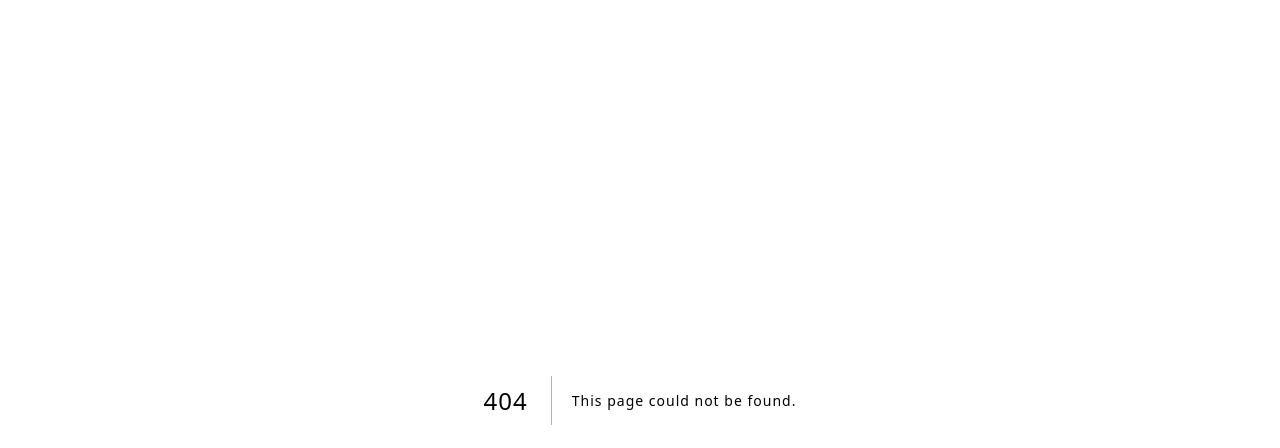
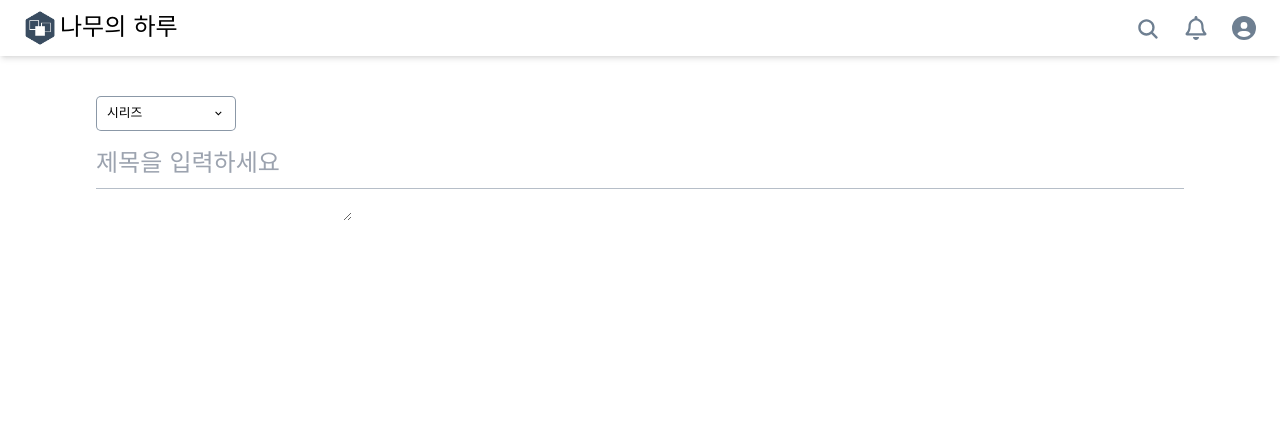
Before and after one commit to sorrel012/log-us, a Next.js app: page /blog/newpost in a window 1280 px wide. Before the commit this address had no page. Shown: the top 448 px of the page. Built offline with nearby package versions, Linux system fonts and the light colour scheme; a web font is replaced by a local one.

Commit message:
feat: 포스트 작성 페이지 시리즈, 제목 구현

```diff
--- a/src/app/blog/layout.tsx
+++ b/src/app/blog/layout.tsx
@@ -1,21 +1,34 @@
-
 'use client';
 
 import BlogHeader from '@/components/header/BlogHeader';
 import Sidebar from '@/components/sidebar/Sidebar';
+import { usePathname } from 'next/navigation';
 
 export default function BlogLayout({
     children,
+    modal,
 }: Readonly<{
     children: React.ReactNode;
+    modal: React.ReactNode;
 }>) {
+    const params = usePathname();
+    const isSidebarShow = !params.includes('newpost');
+
     return (
-      <div className="flex">
+        <>
+            {modal}
             <BlogHeader />
-            <Sidebar />
-            <div className="ml-[20%] w-[80%] lg:ml-[16.6667%] lg:w-[83.3333%]">
-                {children}
+            <div className="flex">
+                {isSidebarShow && <Sidebar />}
+                {isSidebarShow && (
+                    <div className="font-default ml-[20%] w-[80%] p-6 lg:ml-[16.6667%] lg:w-[83.3333%]">
+                        {children}
+                    </div>
+                )}
+                {!isSidebarShow && (
+                    <div className="h-full w-full">{children}</div>
+                )}
             </div>
-        </div>
+        </>
     );
 }
--- /dev/null
+++ b/src/app/blog/newpost/page.tsx
@@ -0,0 +1,37 @@
+'use client';
+
+import SelectBox from '@/components/SelectBox';
+import { useState } from 'react';
+
+const series = [
+    { text: '시리즈', value: 0 },
+    { text: 'HTML', value: 1 },
+    { text: 'CSS', value: 2 },
+    { text: 'JavaScrill', value: 3 },
+    { text: 'React', value: 4 },
+    { text: 'Next', value: 5 },
+    { text: 'TypeSdddddddddddddddddddcript', value: 6 },
+];
+
+export default function NewPostPage() {
+    const [title, setTitle] = useState('');
+
+    const onItemsPerValueChange = (value: number) => {
+        console.log('value: ', value);
+    };
+
+    return (
+        <section className="px-24 py-10">
+            <SelectBox
+                onItemsPerValueChange={onItemsPerValueChange}
+                items={series}
+            />
+            <input
+                type="text"
+                className="w-full border-b border-solid border-customLightBlue-100 pb-2 pt-3 text-2xl outline-none"
+                placeholder="제목을 입력하세요"
+            />
+            <textarea />
+        </section>
+    );
+}
--- a/src/components/SelectBox.tsx
+++ b/src/components/SelectBox.tsx
@@ -9,12 +9,12 @@ export interface SelectType {
 }
 
 interface SelectProps {
-    onItemsPerPageChange: (value: number) => void;
+    onItemsPerValueChange: (value: number) => void;
     items: SelectType[];
 }
 
 export default function SelectBox({
-    onItemsPerPageChange,
+    onItemsPerValueChange,
     items,
 }: SelectProps) {
     const [isOpen, setIsOpen] = useState(false);
@@ -27,7 +27,7 @@ export default function SelectBox({
 
     const handleOptionClick = (item: SelectType) => {
         setSelectedText(item.text);
-        onItemsPerPageChange(item.value);
+        onItemsPerValueChange(item.value);
         setIsOpen((prev) => !prev);
     };
 
@@ -37,7 +37,7 @@ export default function SelectBox({
                 selectBoxRef.current &&
                 !selectBoxRef.current!.contains(event.target as Node)
             ) {
-                setIsOpen(false); // 외부 클릭 시 드롭다운 닫기
+                setIsOpen(false);
             }
         };
         document.addEventListener('mousedown', handleClickOutside);
--- a/src/components/sidebar/Sidebar.tsx
+++ b/src/components/sidebar/Sidebar.tsx
@@ -20,7 +20,7 @@ export default function Sidebar() {
                     <UserProfile />
                     <PanelModule title="시리즈" contents={series} />
                 </div>
-                <div className="mb-3 p-5">
+                <div className="mb-14 p-5">
                     <Visitor />
                 </div>
             </aside>
```
